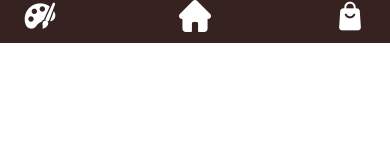
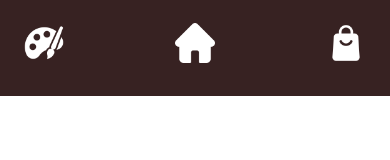
Before and after one commit to catarinabessa/catarinabessa.github.io, a plain HTML site: page index.html in a window 390 px wide. Shown: the top 160 px of the page. Drawn offline with Linux system fonts and the light colour scheme; a script that the page names is missing.

Commit message:
finalfinal

```diff
--- a/main.css
+++ b/main.css
@@ -104,7 +104,7 @@ nav a {
   background:#372222;;
   padding-inline: 1.5rem;
   gap: 3rem;
-  max-height: 4rem;
+  min-height: 6rem;
   width: 100%;
 
   @media (min-width: 1024px) {
@@ -121,7 +121,7 @@ nav a {
 }
 
 .buttons-mobile {
-  height: 2rem;
+  height: 2.5rem;
   margin-bottom: 0.1rem;
 
   @media (min-width: 1024px) {
```
